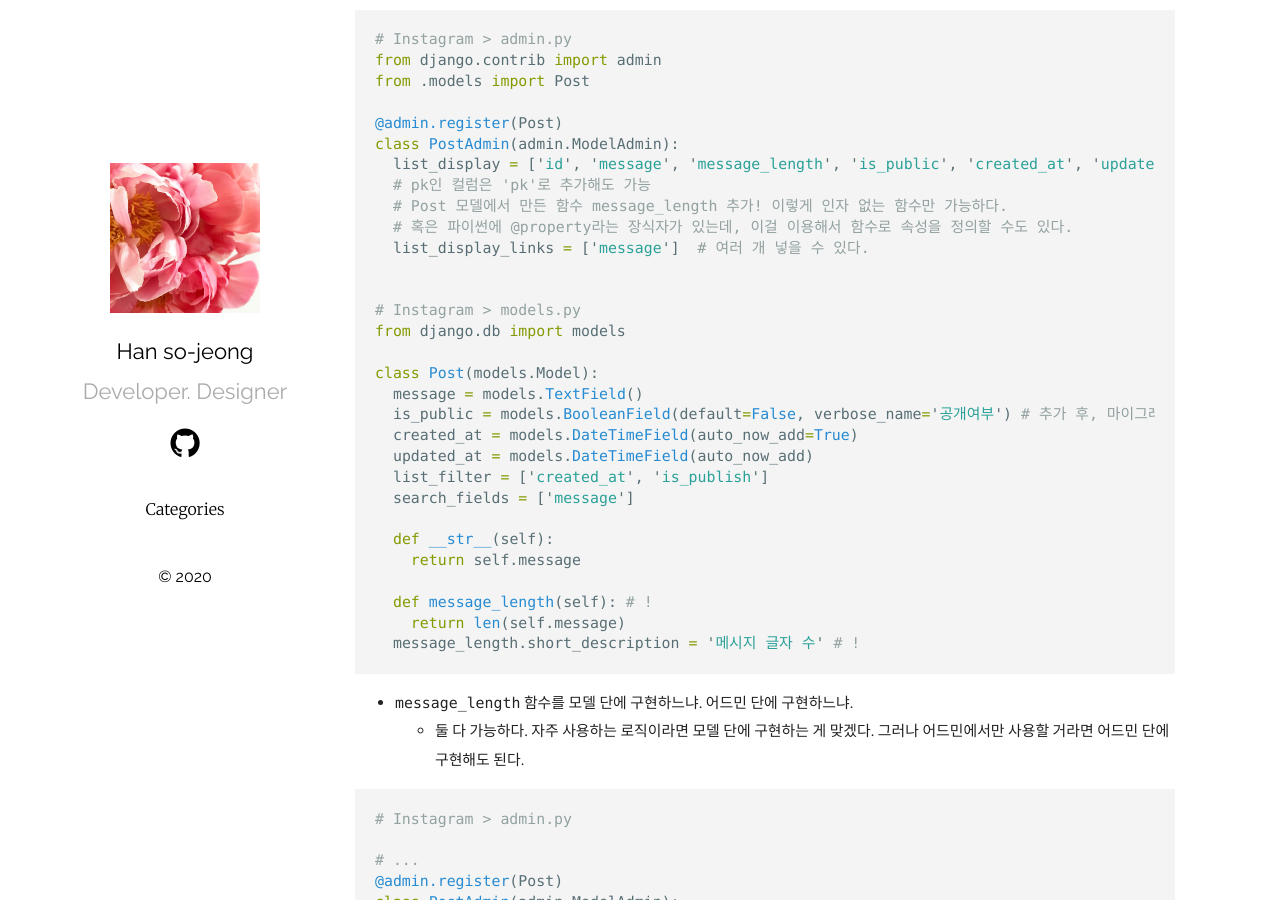
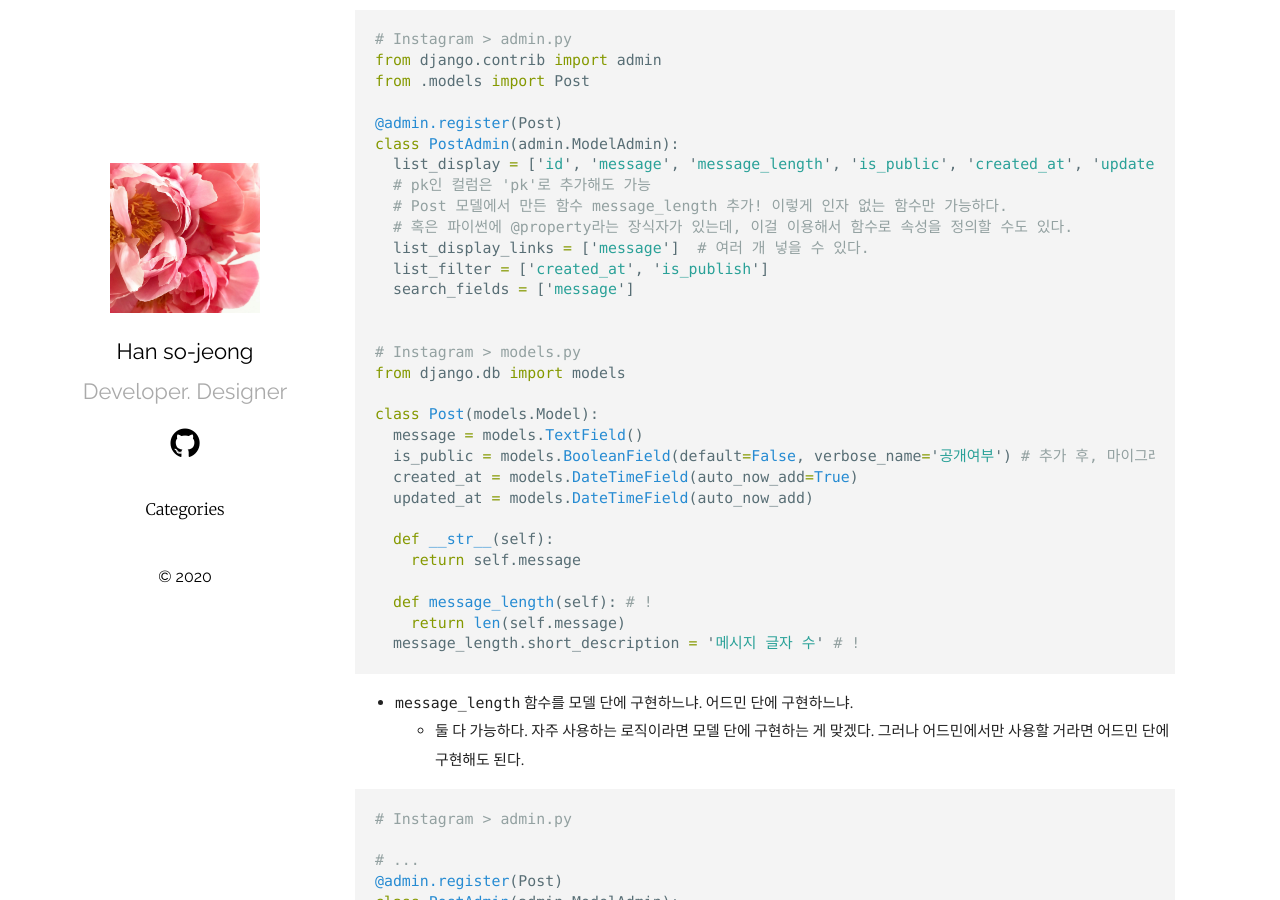
Before and after one commit to btiac1129/btiac1129.github.io, a Jekyll site: the page built from _posts/2020-07-04-Django-Models-AskCompany-14-3.md.md, in a window 1280 px wide and 900 px high, scrolled down 2014 px. Built offline with Jekyll 4.4.1, drawn with Linux system fonts in a browser that asks for light colours; part of the change alters nothing that is shown.

```diff
--- a/_posts/2020-07-04-Django-Models-AskCompany-14-3.md.md
+++ b/_posts/2020-07-04-Django-Models-AskCompany-14-3.md.md
@@ -98,6 +98,8 @@ class PostAdmin(admin.ModelAdmin):
   # Post 모델에서 만든 함수 message_length 추가! 이렇게 인자 없는 함수만 가능하다.
   # 혹은 파이썬에 @property라는 장식자가 있는데, 이걸 이용해서 함수로 속성을 정의할 수도 있다.
   list_display_links = ['message']  # 여러 개 넣을 수 있다.
+  list_filter = ['created_at', 'is_publish']
+  search_fields = ['message']
 
 
 # Instagram > models.py
@@ -108,8 +110,6 @@ class Post(models.Model):
   is_public = models.BooleanField(default=False, verbose_name='공개여부') # 추가 후, 마이그레이션!
   created_at = models.DateTimeField(auto_now_add=True)
   updated_at = models.DateTimeField(auto_now_add)
-  list_filter = ['created_at', 'is_publish']
-  search_fields = ['message']
 
   def __str__(self):
     return self.message
```
